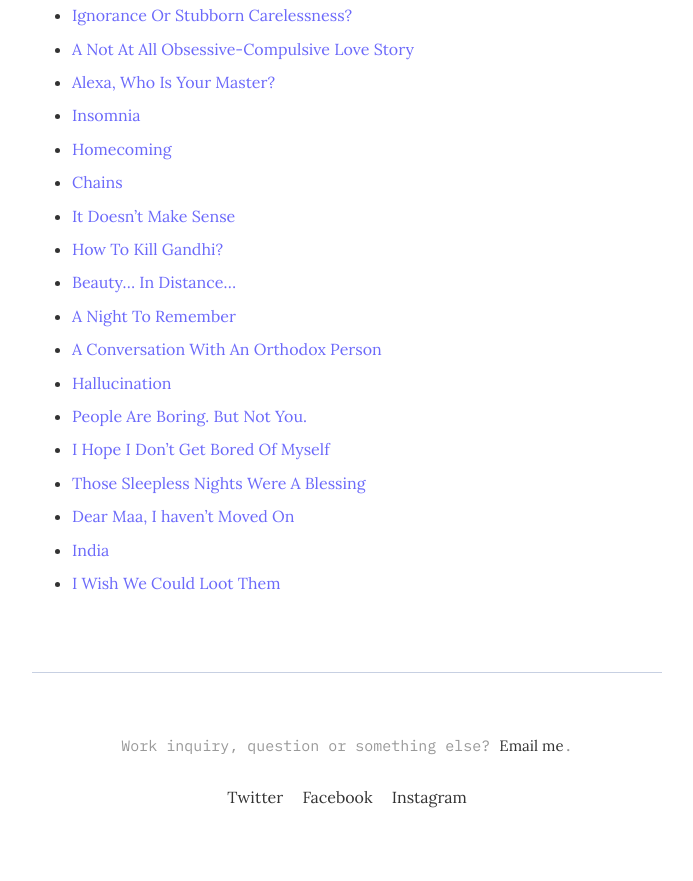
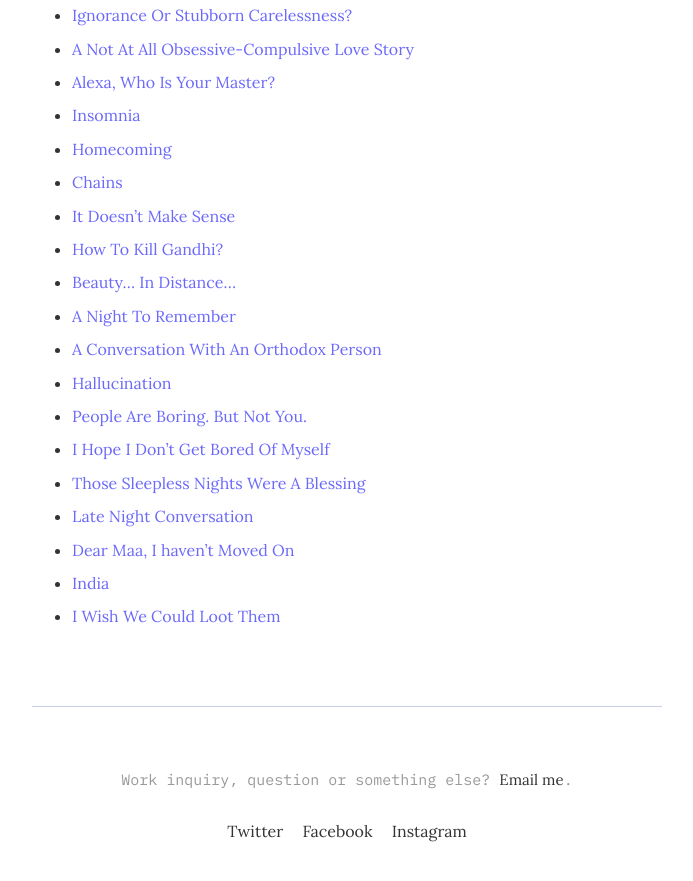
Before and after one commit to argumentativeyouth/pblog, a Jekyll site: the page built from _pages/all-posts.md, in a window 1280 px wide and 900 px high, scrolled down 738 px. Shown: the top 881 px of the window, without its empty margins (293-986 px from the left). Built offline with Jekyll 4.4.1, drawn with Linux system fonts in a browser that asks for light colours.

Commit message:
Update all-posts.md

```diff
--- a/_pages/all-posts.md
+++ b/_pages/all-posts.md
@@ -34,6 +34,7 @@ image:
 * [People Are Boring. But Not You.](https://pritams.blog/people-are-boring/)
 * [I Hope I Don't Get Bored Of Myself](https://pritams.blog/i-hope-i-don-t-get-bored-of-myself/)
 * [Those Sleepless Nights Were A Blessing](https://pritams.blog/those-sleepless-nights-were-a-blessing/)
+* [Late Night Conversation](https://pritams.blog/late-night-conversation/)
 * [Dear Maa, I haven't Moved On](https://pritams.blog/no-i-have-not-moved-on/)
 * [India](https://pritams.blog/india/)
 * [I Wish We Could Loot Them](https://pritams.blog/i-wish-we-could-loot-them/)
```
